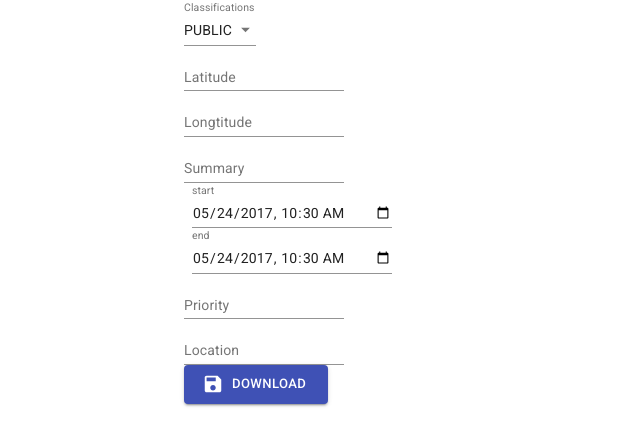
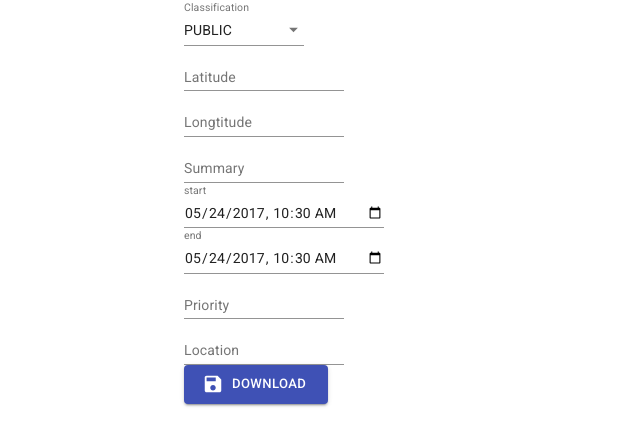
Before and after one commit to TimothyNicdao/Calendaring, a React (Create React App) app in the folder calendaring/: page / in a window 1280 px wide. Shown: the top 446 px of the page, without its empty margins (0-640 px from the left). Built offline with nearby package versions, Linux system fonts and the light colour scheme.

Commit message:
prettyfied and fixed some library issues

```diff
--- a/calendaring/package.json
+++ b/calendaring/package.json
@@ -15,7 +15,11 @@
     "react": "^16.13.1",
     "react-datepicker": "^3.1.3",
     "react-dom": "^16.13.1",
+    "react-geocode": "^0.2.1",
+    "react-google-autocomplete": "^1.2.6",
+    "react-google-maps": "^9.4.5",
     "react-scripts": "3.4.1",
+    "react-timezone-picker": "^1.0.8",
     "semantic-ui-react": "^0.88.2"
   },
   "scripts": {
--- a/calendaring/src/components/classification.jsx
+++ b/calendaring/src/components/classification.jsx
@@ -1,44 +1,40 @@
-import React, { Component } from 'react';
+import React from 'react';
+import { makeStyles } from '@material-ui/core/styles';
+import InputLabel from '@material-ui/core/InputLabel';
+import FormHelperText from '@material-ui/core/FormHelperText';
+import FormControl from '@material-ui/core/FormControl';
 import Select from '@material-ui/core/Select';
+import NativeSelect from '@material-ui/core/NativeSelect';
 import MenuItem from '@material-ui/core/MenuItem';
-import { makeStyles } from '@material-ui/core/styles';
-import FormControl from '@material-ui/core/FormControl';
-import InputLabel from '@material-ui/core/InputLabel';
 
-const formStyle = {
-    minWidth: 1,
-    margin: 200,
-  };
+const useStyles = makeStyles((theme) => ({
+  formControl: {
+    minWidth: 120,
+  },
+  selectEmpty: {
+    marginTop: theme.spacing(2),
+  },
+}));
 
+export default function Classification(props) {
+  const classes = useStyles();
 
-class Classification extends Component {
-
-    render() {
-
-      let options = this.props.options;
-
-      return (
-
-      <FormControl className={formStyle}>
-        <InputLabel id="demo-controlled-open-select-label">Classifications</InputLabel>
+  return (
+    <div>
+      <FormControl className={classes.formControl}>
+        <InputLabel htmlFor="age-native-simple">Classification</InputLabel>
         <Select
-          labelId="Classification"
-          id="Classification"
+          id='classification-select'
+          native
+          value={props.value}
           name='classification'
-          autoWidth={true}
-          label="classification"
-          defaultValue='Public'
-          value={this.props.value}
-          fullWidth={true}
-          onChange={(e) => this.props.onChange(e, {name: e.target.name, value: e.target.value})}
-          >
-            {options.map((item) =>(
-                <MenuItem key={item.value}  value={item.value} > {item.value}</MenuItem>
+          onChange={(e) => props.onChange(e)}
+        >
+            {props.options.map((item) =>(
+                <option key={item.value}  value={item.value} > {item.value}</option>
             ))}
         </Select>
       </FormControl>
-      );
-    }
+    </div>
+  );
 }
-
-export default Classification;
--- a/calendaring/src/components/datePicker.jsx
+++ b/calendaring/src/components/datePicker.jsx
@@ -8,8 +8,6 @@ const useStyles = makeStyles((theme) => ({
     flexWrap: 'wrap',
   },
   textField: {
-    marginLeft: theme.spacing(1),
-    marginRight: theme.spacing(1),
     width: 200,
   },
 }));
--- a/calendaring/src/components/eventform.jsx
+++ b/calendaring/src/components/eventform.jsx
@@ -12,13 +12,10 @@ import TextField from '@material-ui/core/TextField';
 import Container from '@material-ui/core/Container';
 import { Icon } from '@material-ui/core';
 import DateAndTimePickers from './datePicker';
+import TimezonePicker from 'react-timezone-picker';
 
-const classificatication = [
-  {text: 'Public', value:'PUBLIC'},
-  {text: 'Private', value:'PRIVATE'}
-]
 
-const classificatication2 = [
+const classificaticationOptions = [
   {text: 'Public', value:'PUBLIC'},
   {text: 'Private', value:'PRIVATE'}
 ]
@@ -132,9 +129,9 @@ class EventForm extends Component {
         <div>
           <Classification
             label='classification'
-            options={classificatication}
             value={classification}
             onChange={this.handleChange}
+            options={classificaticationOptions}
           />
         </div>
         <div>
@@ -164,7 +161,11 @@ class EventForm extends Component {
             name='summary'
           />
         </div>
-
+        {/* <div>
+          <TimezonePicker
+          name='timezone'
+          onChange={() => props.onChange(e)}/>
+        </div> */}
         <div>
             <DateAndTimePickers
             id='Start'
```
Also changed, not shown: calendaring/src/components/classificationOLD.jsx (added, +44 -0 lines), 1 other file (tests, documents, lock files or other folders). Lines whose indentation alone changed are shown as unchanged.
